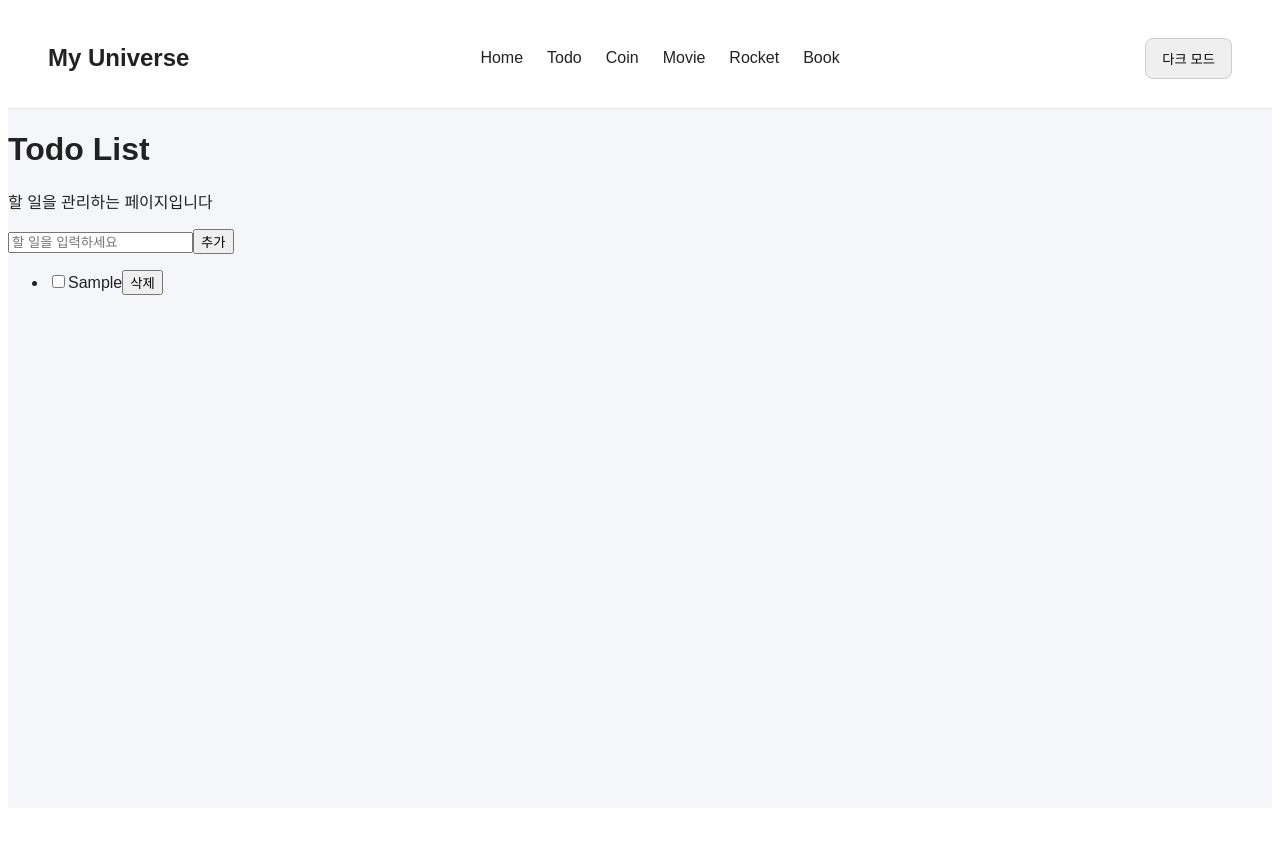
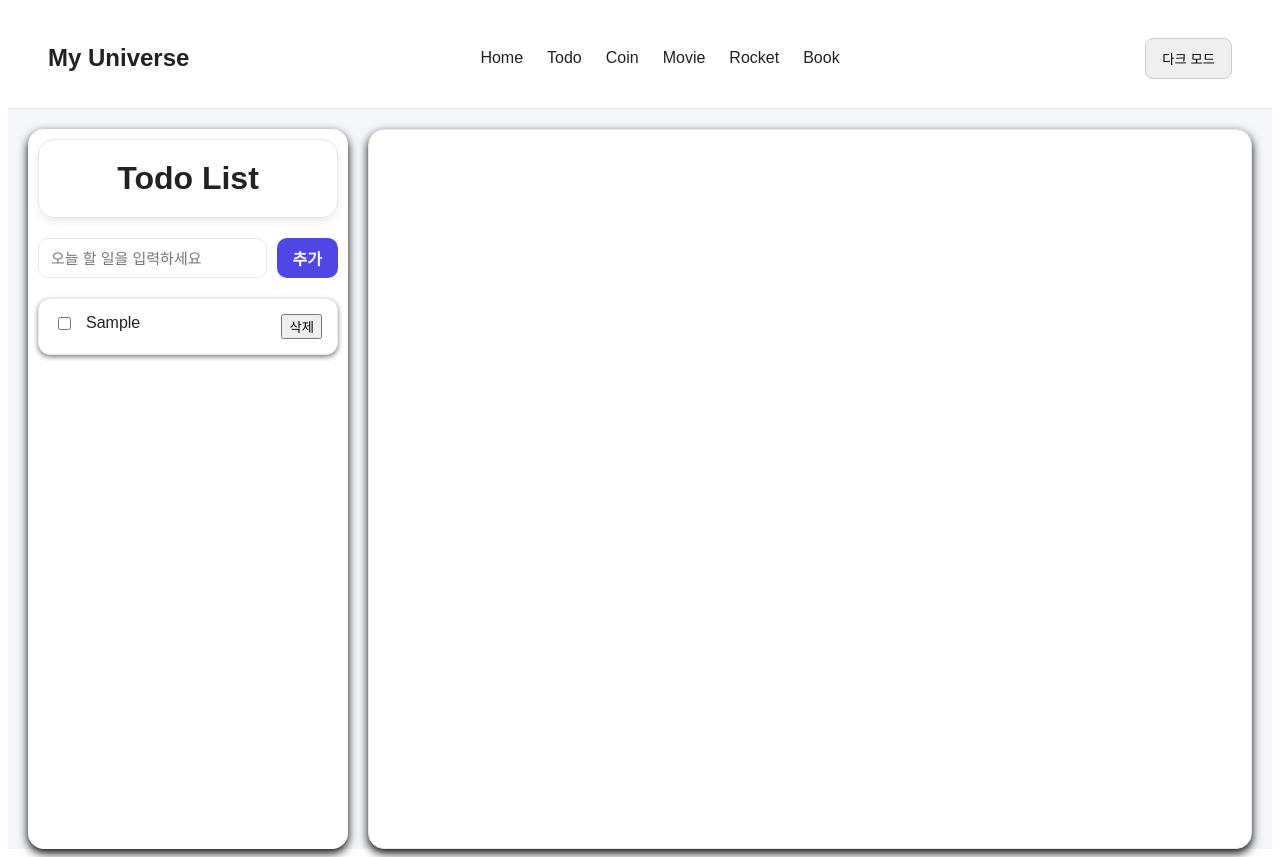
Before and after one commit to jjds1126/react-11-total, a React (Vite) app: page /todo in a window 1280 px wide. Both pictures are taken after typing "Sample" into the empty fields and a click on the button "추가". Before the commit the page ends 816 px from the top, so only its background shows below. Built offline with nearby package versions, Linux system fonts and the light colour scheme.

Commit message:
Todo 둥근모서리 추가 오른쪽 빈칸 그림 넣을꺼

```diff
--- a/src/pages/TodoPage.tsx
+++ b/src/pages/TodoPage.tsx
@@ -31,23 +31,118 @@ function TodoPage() {
         )
     }
     return(
-        <div>
-            <h1>Todo List</h1>
-            <p>할 일을 관리하는 페이지입니다</p>
+        <div
+            style={{
+                display: "flex",
+                gap: "20px",
+                width: "100%",
+                minHeight: "90vh",
+                padding: "0 20px",
+                boxSizing: "border-box",
+            }}
+        >
+            {/*-------------------------------------------*/}
+            <div
+                style={{
+                    display: "flex",
+                    flexDirection: "column",
+                    alignItems: "flex-start",
+                    width: "320px",
+                    minWidth: "320px",
+                    minHeight: "90vh",
+                    marginTop: "20px",
+                    boxSizing: "border-box",
+                    backgroundColor: "#ffffff",
+                    padding: "10px",
+                    borderRadius: "16px",
+                    boxShadow: "0 4px 10px #080808",
+                }}
+            >
+            <h1 style={{
+                width: "100%",
+                textAlign: "center",
+                fontWeight: "bold",
+                margin: "0",
+                boxSizing: "border-box",
+                padding: "20px",
+                backgroundColor: "#ffffff",
+                border: "1px solid #e5e7eb",
+                borderRadius: "16px" ,
+                boxShadow: "0px 4px 10px rgba(0,0,0,0.08)",
+            }}>
+                Todo List</h1>
+
+                {/*---------------------------------------------------------*/}
+            <div
+                style={{
+                    display: "flex",
+                    gap: "10px",
+                    width: "100%",
+                    marginTop: "20px",
+                    marginBottom: "20px",
+                }}
+                >
             <input
+
                 type="text"
                 value={todo}
                 onChange={(e) => setTodo(e.target.value)}
-                placeholder="할 일을 입력하세요"
+                placeholder="오늘 할 일을 입력하세요"
+                style={{
+                    flex: 1,
+                    padding: "8px 12px",
+                    border: "1px solid #e5e7eb",
+                    borderRadius: "10px",
+                    fontSize: "15px",
+                    height: "40px",
+                    boxSizing: "border-box",
+                    outline: "none",
+                }}
             />
-            {/*-------------------  추가   -------------------*/}
-            <button onClick={addTodo}>
+
+            <button onClick={addTodo}
+            style={{
+                padding: "8px 16px",
+                backgroundColor: "#4f46e5",
+                color: "#ffffff",
+                border: "none",
+                borderRadius: "10px",
+                fontSize: "16px",
+                fontWeight: "bold",
+                cursor: "pointer",
+            }}
+            >
                 추가
             </button>
-            {/*-----------------  입력창        ---------------*/}
-            <ul>
+            </div>
+            <ul
+                style={{
+                    width: "100%",
+                    padding: 0,
+                    margin: 0,
+                    display: "flex",
+                    flexDirection: "column",
+                    alignItems: "flex-start",
+                }}
+            >
                 {list.map((item, index) => (
-                    <li key={index}>
+                    <li key={index}
+                    style={{
+                        display: "flex",
+                        alignItems: "flex-start",
+                        gap: "12px",
+                        width: "300%",
+                        maxWidth: "300px",
+                        padding: "15px",
+                        boxSizing: "border-box",
+                        marginBottom: "10px",
+                        marginRight: "auto",
+                        backgroundColor: "#ffffff",
+                        border: "1px solid #e5e7ed",
+                        borderRadius: "12px",
+                        boxShadow: "0 2px 5px #808080",
+                        listStyle: "none",
+                    }}>
                         <input
                         type="checkbox"
                         checked={item.completed}
@@ -57,6 +152,7 @@ function TodoPage() {
                             style={{
                                 textDecoration: item.completed ? 'line-through' : 'none',
                                 opacity: item.completed ? 0.5 : 1,
+                                flex: 1,
                             }}
                             >
                         {item.text}
@@ -67,6 +163,21 @@ function TodoPage() {
                     </li>
                 ))}
             </ul>
+            </div>
+            {/*---------------이미지 삽입할꺼---------*/}
+            <div
+                style={{
+                    flex: 1,
+                    minWidth: 0,
+                    minHeight: "90vh",
+                    marginTop: "20px",
+                    backgroundColor: "#ffffff",
+                    borderRadius: "16px",
+                    border: "1px solid #e5e7eb",
+                    boxShadow: "0 4px 10px #080808",
+                    boxSizing: "border-box",
+                }}
+            ></div>
         </div>
     )
 }
```
